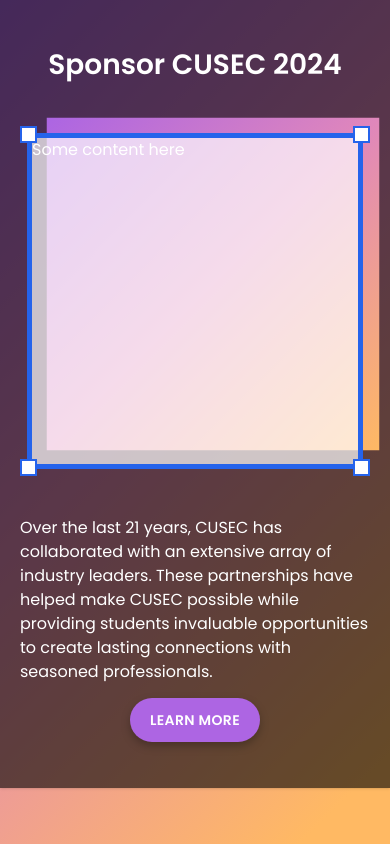
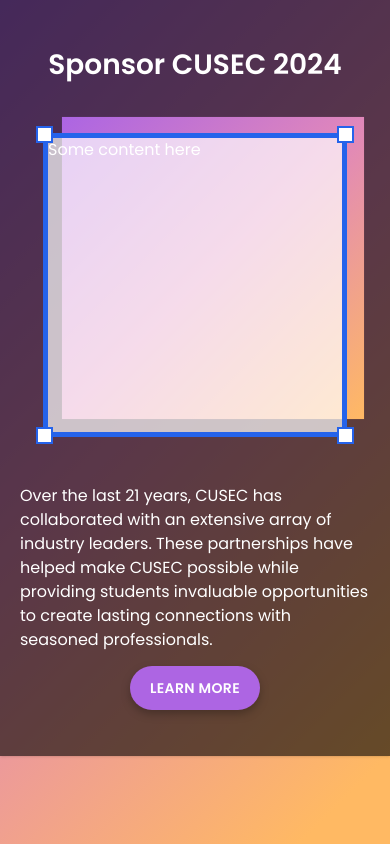
Before and after one commit to cusec/2024, a Next.js app: page / in a window 390 px wide. Shown: the part 1780-2624 px from the top of the page. Built offline with nearby package versions, Linux system fonts and the light colour scheme.

Commit message:
feat: Add side margins to Sponsor section box

```diff
--- a/src/components/Landing Page/Faq.tsx
+++ b/src/components/Landing Page/Faq.tsx
@@ -49,7 +49,7 @@ export default function Faq() {
           />
         </div>
 
-        <p className="text-center font-medium p-16">
+        <p className="text-center font-medium py-16 md:px-16">
           Don't see a question you're looking for? Send us an email at{" "}
           <Link
             href={"mailto:info@cusec.net"}
--- a/src/components/Landing Page/Sponsor.tsx
+++ b/src/components/Landing Page/Sponsor.tsx
@@ -15,13 +15,15 @@ export default function Sponsor() {
           <h2 className="text-center text-[28px] font-semibold pb-10 block md:hidden">
             Sponsor CUSEC 2024
           </h2>
-          <div className="relative max-w-md aspect-square mx-auto justify-self-stretch w-full">
+          <div className="mx-4 md:mx-0">
+          <div className="relative max-w-md aspect-square mx-auto w-full">
             <div className="absolute max-w-md aspect-square top-[-17px] right-[-18px] bg-gradient-to-br from-royalPurple via-roseQuartz to-goldenApricot w-full h-full scale-[95%]">
               {/* This div is for the background gradient */}
             </div>
             <BlueBorderSquareBox>
               <div className="aspect-square">Some content here</div>
             </BlueBorderSquareBox>
+          </div>
           </div>
 
           <div className="md:text-right mx-auto md:pl-10">
```
